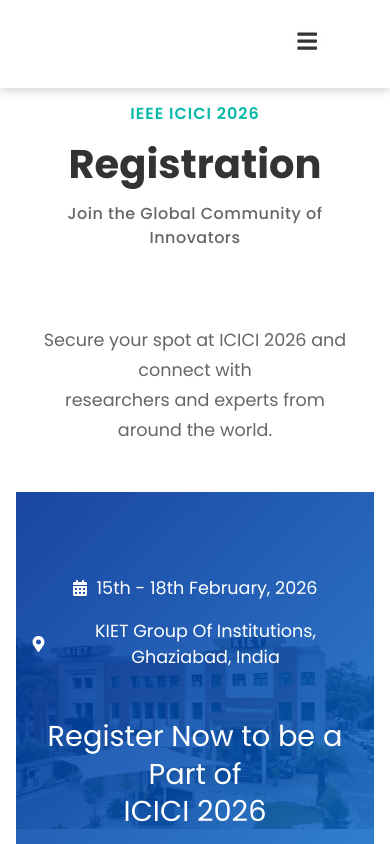
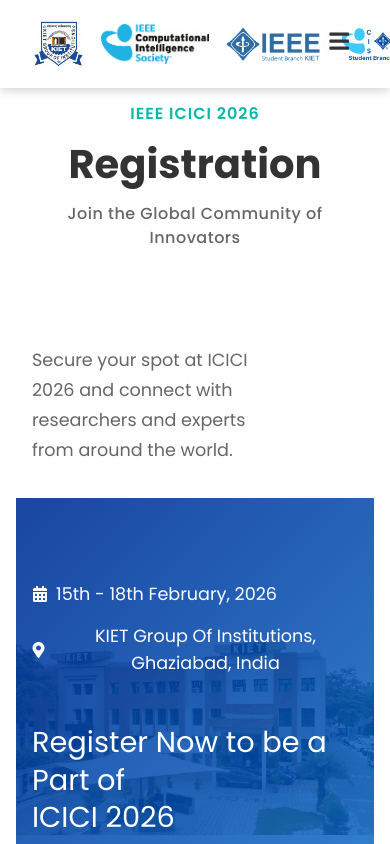
Before and after one commit to ArnavBhardwaj123/KIET_ICICI_2026, a React (Vite) app in the folder frontend/: page /registration in a window 390 px wide. Shown: the top 844 px of the page. Built offline with nearby package versions, Linux system fonts and the light colour scheme.

Commit message:
updated contact nd fixed responsiveness

```diff
--- a/frontend/src/components/Navbar.jsx
+++ b/frontend/src/components/Navbar.jsx
@@ -46,6 +46,7 @@
         style={{
           display: "flex",
           justifyContent: "space-between",
+          alignItems: "center",
           backgroundColor: "rgba(255, 255, 255, 0.95)",
           backdropFilter: "blur(10px)",
           position: "fixed",
@@ -53,13 +54,13 @@
           left: 0,
           right: 0,
           zIndex: 1000,
-          padding: "1.2rem 0",
+          padding: "1.2rem 2rem",
           boxShadow: "0 2px 10px rgba(0, 0, 0, 0.1)",
           width: "100%",
         }}
       >
-        {/* Logo Container - Separate */}
-        {/* <div style={{ display: "flex", alignItems: "center", gap: "1rem", padding: "0 2rem" }}>
+        {/* Logo Container */}
+        <div style={{ display: "flex", alignItems: "center", gap: "1rem" }}>
           <img
             src="/images/KIET-LOGO.png"
             alt="KIET Logo"
@@ -93,17 +94,14 @@
               width: "auto",
             }}
           />
-        </div> */}
+        </div>
 
-        {/* Links Container - Separate */}
+        {/* Links Container */}
         <div
           style={{
             display: "flex",
             alignItems: "center",
             gap: "2rem",
-            maxWidth: "1200px",
-            padding: "0 2rem",
-            margin: "0 2rem 0 auto"
           }}
         >
           {/* Desktop Navigation */}
@@ -302,36 +300,6 @@
           onClick={closeMenu}
         />
       )}
-
-      {/* Custom styles for mobile responsiveness */}
-      <style jsx>{`
-        @media (max-width: 768px) {
-          .nav-links {
-            display: none !important;
-          }
-
-          .mobile-menu-icon {
-            display: block !important;
-          }
-        }
-
-        @media (min-width: 769px) {
-          .nav-links {
-            display: flex !important;
-          }
-
-          .mobile-menu-icon {
-            display: none !important;
-          }
-        }
-
-        @media (max-width: 480px) {
-          .mobile-nav-overlay {
-            width: 100vw !important;
-            right: 0 !important;
-          }
-        }
-      `}</style>
     </>
   );
 }
--- a/frontend/src/pages/registration.jsx
+++ b/frontend/src/pages/registration.jsx
@@ -1,7 +1,7 @@
 import React, { useState, useEffect } from "react";
 import Navbar from "../components/Navbar";
 import Footer from "../components/Footer";
-import { FaCalendarAlt, FaMapMarkerAlt } from "react-icons/fa";
+import { FaCalendarAlt, FaMapMarkerAlt, FaPhone, FaEnvelope } from "react-icons/fa";
 import "../App.css";
 
 const heroimage = "/images/KIET1.jpg";
@@ -10,7 +10,6 @@
   const [currentSlide, setCurrentSlide] = useState(0);
   const [progress, setProgress] = useState(0);
 
-  // Slider data - Same as home page
   const slides = [
     { id: 1, backgroundImage: heroimage },
     { id: 2, backgroundImage: heroimage },
@@ -18,7 +17,6 @@
     { id: 4, backgroundImage: heroimage },
   ];
 
-  // Auto-slide functionality with progress tracking
   useEffect(() => {
     let progressInterval;
     let slideInterval;
@@ -26,12 +24,7 @@
     const startProgress = () => {
       setProgress(0);
       progressInterval = setInterval(() => {
-        setProgress((prev) => {
-          if (prev >= 100) {
-            return 100;
-          }
-          return prev + 2;
-        });
+        setProgress((prev) => (prev >= 100 ? 100 : prev + 2));
       }, 100);
 
       slideInterval = setTimeout(() => {
@@ -70,138 +63,25 @@
     fontSize: "0.85rem",
   };
 
-  // Responsive styles
-  const getResponsiveStyles = () => {
-    const isMobile = window.innerWidth <= 768;
-    const isTablet = window.innerWidth <= 1024 && window.innerWidth > 768;
-
-    return {
-      heroSection: {
-        width: "100%",
-        height: isMobile ? "auto" : "100vh",
-        paddingTop: "90px",
-      },
-      topSection: {
-        backgroundColor: "white",
-        height: isMobile ? "auto" : "40%",
-        display: "flex",
-        alignItems: "center",
-        justifyContent: isMobile ? "center" : "space-between",
-        padding: isMobile ? "2rem 1rem" : "0 2rem",
-        position: "relative",
-        flexDirection: isMobile ? "column" : "row",
-        textAlign: isMobile ? "center" : "left",
-        gap: isMobile ? "2rem" : "0",
-        minHeight: isMobile ? "50vh" : "auto",
-      },
-      leftContent: {
-        flex: 1,
-        maxWidth: isMobile ? "100%" : "60%",
-        textAlign: isMobile ? "center" : "left",
-      },
-      rightContent: {
-        position: isMobile ? "relative" : "absolute",
-        right: isMobile ? "auto" : 0,
-        flex: 1,
-        maxWidth: isMobile ? "100%" : "45%",
-        display: "flex",
-        alignItems: "center",
-        justifyContent: isMobile ? "center" : "flex-start",
-        paddingTop: isMobile ? "0" : "4rem",
-        paddingLeft: isMobile ? "0" : "2rem",
-        paddingRight: isMobile ? "0" : "5rem",
-      },
-      title: {
-        color: "#333",
-        fontFamily: "Poppins",
-        fontSize: isMobile ? "2.5rem" : isTablet ? "3rem" : "3.8rem",
-        fontWeight: "bold",
-        lineHeight: "1.1",
-        margin: "0",
-        textAlign: isMobile ? "center" : "left",
-      },
-      bottomSection: {
-        position: "relative",
-        height: isMobile ? "auto" : "60%",
-        backgroundImage: `url(${slides[currentSlide].backgroundImage})`,
-        backgroundSize: "120%",
-        backgroundPosition: "center",
-        backgroundRepeat: "no-repeat",
-        display: "flex",
-        alignItems: "center",
-        padding: isMobile ? "2rem 1rem" : "0 4rem",
-        overflow: "hidden",
-        minHeight: isMobile ? "50vh" : "auto",
-      },
-      bottomTitle: {
-        fontFamily: "Poppins",
-        fontSize: isMobile ? "1.8rem" : "2.5rem",
-        fontWeight: "300",
-        margin: "0",
-        lineHeight: "1.3",
-        textAlign: isMobile ? "center" : "left",
-      },
-      contentWrapper: {
-        backgroundColor: "#f5f5f5",
-        padding: isMobile ? "2rem 1rem" : "4rem 2rem",
-        minHeight: "100vh",
-      },
-      mainContent: {
-        maxWidth: "1200px",
-        margin: "0 auto",
-        display: "flex",
-        flexDirection: isMobile ? "column" : "row",
-        gap: "2rem",
-      },
-      sidebar: {
-        width: isMobile ? "100%" : "300px",
-        display: "flex",
-        flexDirection: "column",
-        gap: "1rem",
-        marginBottom: isMobile ? "2rem" : "0",
-      },
-      sidebarCard: {
-        backgroundColor: "#4a5568",
-        borderRadius: "15px",
-        padding: "1.5rem",
-        color: "white",
-        width: "100%",
-      },
-      rightPanel: {
-        flex: 1,
-        backgroundColor: "white",
-        borderRadius: "15px",
-        padding: isMobile ? "1.5rem" : "2rem",
-        width: "100%",
-        maxWidth: "100%",
-        overflow: "hidden",
-      },
-      tableContainer: {
-        width: "100%",
-        overflowX: "auto",
-        marginBottom: "2rem",
-      },
-      table: {
-        width: "100%",
-        minWidth: isMobile ? "300px" : "100%",
-        borderCollapse: "collapse",
-        fontFamily: "Poppins",
-        fontSize: isMobile ? "0.8rem" : "0.95rem",
-      },
-    };
-  };
-
-  const styles = getResponsiveStyles();
-
   return (
-    <div style={{ width: "100%", maxWidth: "100%", overflow: "hidden" }}>
+    <div>
       <Navbar />
       {/* Hero Section */}
-      <div className="hero-section" style={styles.heroSection}>
+      <div className="hero-section" style={{ width: "100%", height: "100vh", paddingTop: "90px" }}>
         {/* Top White Section */}
-        <div style={styles.topSection}>
+        <div
+          style={{
+            backgroundColor: "white",
+            height: "40%",
+            display: "flex",
+            alignItems: "center",
+            justifyContent: "space-between",
+            padding: "0 2rem",
+            position: "relative",
+          }}
+        >
           {/* Left Content */}
-          <div style={styles.leftContent}>
+          <div style={{ flex: 1, maxWidth: "60%", textAlign: "left" }}>
             <p
               style={{
                 color: "#05B8A8",
@@ -214,7 +94,17 @@
             >
               IEEE ICICI 2026
             </p>
-            <h1 style={styles.title}>
+            <h1
+              style={{
+                color: "#333",
+                fontFamily: "Poppins",
+                fontSize: "3.8rem",
+                fontWeight: "bold",
+                lineHeight: "1.1",
+                margin: "0",
+                textAlign: "left",
+              }}
+            >
               Registration
             </h1>
             <p
@@ -225,7 +115,7 @@
                 fontWeight: "500",
                 margin: "1rem 0 0 0",
                 letterSpacing: "0.5px",
-                textAlign: window.innerWidth <= 768 ? "center" : "left",
+                textAlign: "left",
               }}
             >
               Join the Global Community of Innovators
@@ -233,7 +123,18 @@
           </div>
 
           {/* Right Content */}
-          <div style={styles.rightContent}>
+          <div style={{
+            position: "absolute",
+            right: 0,
+            flex: 1,
+            maxWidth: "45%",
+            display: "flex",
+            alignItems: "center",
+            justifyContent: "flex-start",
+            paddingTop: "4rem",
+            paddingLeft: "2rem",
+            paddingRight: "5rem",
+          }}>
             <div
               style={{
                 color: "#666",
@@ -241,7 +142,7 @@
                 fontSize: "1.1rem",
                 lineHeight: "1.7",
                 margin: "0",
-                textAlign: window.innerWidth <= 768 ? "center" : "left",
+                textAlign: "left",
               }}
             >
               <div>Secure your spot at ICICI 2026 and connect with</div>
@@ -251,7 +152,20 @@
         </div>
 
         {/* Bottom Blue Tech Section - Slider */}
-        <div style={styles.bottomSection}>
+        <div
+          style={{
+            position: "relative",
+            height: "60%",
+            backgroundImage: `url(${slides[currentSlide].backgroundImage})`,
+            backgroundSize: "120%",
+            backgroundPosition: "center",
+            backgroundRepeat: "no-repeat",
+            display: "flex",
+            alignItems: "center",
+            padding: "0 4rem",
+            overflow: "hidden",
+          }}
+        >
           {/* Blue Overlay */}
           <div
             style={{
@@ -268,13 +182,13 @@
           {/* Content */}
           <div style={{ position: "relative", zIndex: 2, color: "white", width: "100%" }}>
             <div style={{ marginBottom: "3rem" }}>
-              <div style={{ display: "flex", alignItems: "center", gap: "0.5rem", marginBottom: "1rem", justifyContent: window.innerWidth <= 768 ? "center" : "flex-start" }}>
+              <div style={{ display: "flex", alignItems: "center", gap: "0.5rem", marginBottom: "1rem" }}>
                 <FaCalendarAlt style={{ color: "white" }} />
                 <p style={{ fontFamily: "Poppins", fontSize: "1.1rem", margin: "0" }}>
                   15th - 18th February, 2026
                 </p>
               </div>
-              <div style={{ display: "flex", alignItems: "center", gap: "0.5rem", justifyContent: window.innerWidth <= 768 ? "center" : "flex-start" }}>
+              <div style={{ display: "flex", alignItems: "center", gap: "0.5rem" }}>
                 <FaMapMarkerAlt style={{ color: "white" }} />
                 <p style={{ fontFamily: "Poppins", fontSize: "1.1rem", margin: "0" }}>
                   KIET Group Of Institutions, Ghaziabad, India
@@ -282,7 +196,7 @@
               </div>
             </div>
             <div>
-              <h2 style={styles.bottomTitle}>
+              <h2 style={{ fontFamily: "Poppins", fontSize: "2.5rem", fontWeight: "300", margin: "0", lineHeight: "1.3", textAlign: "left" }}>
                 Register Now to be a Part of<br />
                 ICICI 2026
               </h2>
@@ -304,11 +218,11 @@
       </div>
 
       {/* Registration Content */}
-      <div style={styles.contentWrapper}>
-        <div className="responsive-row" style={styles.mainContent}>
+      <div style={{ backgroundColor: "#f5f5f5", padding: "4rem 2rem", minHeight: "100vh" }}>
+        <div className="responsive-row" style={{ maxWidth: "1200px", margin: "0 auto", display: "flex", gap: "2rem" }}>
           {/* Left Sidebar */}
-          <div className="sidebar" style={styles.sidebar}>
-            <div style={styles.sidebarCard}>
+          <div className="sidebar" style={{ width: "300px", display: "flex", flexDirection: "column", gap: "1rem" }}>
+            <div style={{ backgroundColor: "#4a5568", borderRadius: "15px", padding: "1.5rem", color: "white" }}>
               <div style={{ backgroundColor: "#2d3748", borderRadius: "20px", padding: "0.5rem 1rem", fontSize: "0.8rem", fontFamily: "Poppins", fontWeight: "600", marginBottom: "1rem", textAlign: "center", letterSpacing: "1px" }}>
                 IMPORTANT DATES
               </div>
@@ -319,7 +233,7 @@
                 <p style={{ margin: "0.5rem 0" }}>Conference: 15th-18th February, 2026</p>
               </div>
             </div>
-            <div style={styles.sidebarCard}>
+            <div style={{ backgroundColor: "#4a5568", borderRadius: "15px", padding: "1.5rem", color: "white" }}>
               <div style={{ backgroundColor: "#2d3748", borderRadius: "20px", padding: "0.5rem 1rem", fontSize: "0.8rem", fontFamily: "Poppins", fontWeight: "600", marginBottom: "1rem", textAlign: "center", letterSpacing: "1px" }}>
                 CONFERENCE SECRETARIAT
               </div>
@@ -333,27 +247,25 @@
           </div>
 
           {/* Right Content Area */}
-          <div style={styles.rightPanel}>
+          <div style={{ flex: 1, backgroundColor: "white", borderRadius: "15px", padding: "2rem", textAlign: "left" }}>
             <div style={{ marginBottom: "2rem" }}>
-              <h1 style={{ fontFamily: "Poppins", fontSize: window.innerWidth <= 768 ? "2rem" : "2.5rem", color: "#333", margin: "0 0 1rem 0", fontWeight: "bold" }}>
+              <h1 style={{ fontFamily: "Poppins", fontSize: "2.5rem", color: "#333", margin: "0 0 1rem 0", fontWeight: "bold" }}>
                 REGISTRATION
               </h1>
               <p style={{ fontFamily: "Poppins", fontSize: "1rem", color: "#666", lineHeight: "1.6", margin: "0" }}>
-                At least one author of an accepted paper must register and present his / her paper at the conference.
-                <br />
-                Only accepted, registered, and presented papers will be considered for publication.
+                At least one author of an accepted paper must register and present his / her paper at the conference. Only accepted, registered, and presented papers will be considered for publication.
               </p>
             </div>
 
             <div style={{ marginBottom: "3rem" }}>
-              <h2 style={{ fontFamily: "Poppins", fontSize: window.innerWidth <= 768 ? "1.5rem" : "1.8rem", color: "#333", margin: "0 0 1.5rem 0", fontWeight: "600" }}>
+              <h2 style={{ fontFamily: "Poppins", fontSize: "1.8rem", color: "#333", margin: "0 0 1.5rem 0", fontWeight: "600" }}>
                 Registration Fees
               </h2>
 
               {/* Indian Authors Table */}
-              <h3 style={{ fontFamily: "Poppins", fontSize: window.innerWidth <= 768 ? "1.2rem" : "1.4rem", color: "#4299e1", margin: "0 0 1rem 0", fontWeight: "600" }}>Indian Authors</h3>
-              <div style={styles.tableContainer}>
-                <table style={styles.table}>
+              <h3 style={{ fontFamily: "Poppins", fontSize: "1.4rem", color: "#4299e1", margin: "0 0 1rem 0", fontWeight: "600" }}>Indian Authors</h3>
+              <div style={{ width: "100%", overflowX: "auto", marginBottom: "2rem" }}>
+                <table style={{ width: "100%", borderCollapse: "collapse", fontFamily: "Poppins" }}>
                   <thead>
                     <tr>
                       <th style={tableHeaderStyle}>Category</th>
@@ -371,9 +283,9 @@
               </div>
 
               {/* Foreign Authors Table */}
-              <h3 style={{ fontFamily: "Poppins", fontSize: window.innerWidth <= 768 ? "1.2rem" : "1.4rem", color: "#4299e1", margin: "2.5rem 0 1rem 0", fontWeight: "600" }}>Foreign Authors</h3>
-              <div style={styles.tableContainer}>
-                <table style={styles.table}>
+              <h3 style={{ fontFamily: "Poppins", fontSize: "1.4rem", color: "#4299e1", margin: "2.5rem 0 1rem 0", fontWeight: "600" }}>Foreign Authors</h3>
+              <div style={{ width: "100%", overflowX: "auto" }}>
+                <table style={{ width: "100%", borderCollapse: "collapse", fontFamily: "Poppins" }}>
                   <thead>
                     <tr>
                       <th style={tableHeaderStyle}>Category</th>
@@ -390,6 +302,31 @@
                 </table>
               </div>
             </div>
+
+            {/* Accommodation Section */}
+            <div>
+              <h2 style={{ fontFamily: "Poppins", fontSize: "1.8rem", color: "#333", margin: "0 0 1.5rem 0", fontWeight: "600" }}>
+                Accommodation
+              </h2>
+              <div style={{ backgroundColor: "#f8f9fa", borderRadius: "12px", padding: "1.5rem", border: "1px solid #e9ecef", textAlign: "center" }}>
+                <p style={{ fontFamily: "Poppins", fontSize: "1rem", color: "#666", lineHeight: "1.6", margin: "0 0 1rem 0" }}>
+                  Limited Rooms are available for participants/Guests (on Payment basis). The availability of rooms will be First-Come First-Serve basis.
+                </p>
+                <p style={{ fontFamily: "Poppins", fontSize: "1rem", color: "#666", lineHeight: "1.6", margin: "0" }}>
+                  For more details, kindly contact the following Person:
+                </p>
+                <div style={{ marginTop: "1rem", paddingTop: "1rem", borderTop: "1px solid #e9ecef", display: "flex", flexDirection: "column", alignItems: "center" }}>
+                  <h4 style={{ fontFamily: "Poppins", fontSize: "1.2rem", color: "#333", margin: "0 0 0.5rem 0", fontWeight: "600" }}>Mr. Gagan Kumar Singh</h4>
+                  <p style={{ display: "flex", alignItems: "center", gap: "0.5rem", fontFamily: "Poppins", color: "#666", margin: "0.5rem 0" }}>
+                    <FaPhone /> +91-8318670117
+                  </p>
+                  <p style={{ display: "flex", alignItems: "center", gap: "0.5rem", fontFamily: "Poppins", color: "#666", margin: "0" }}>
+                    <FaEnvelope /> gagan.singh@kiet.edu
+                  </p>
+                </div>
+              </div>
+            </div>
+
           </div>
         </div>
       </div>
```
Also changed, not shown: frontend/src/App.css (+22 -0 lines), frontend/src/components/Footer.jsx (+5 -5 lines), frontend/src/pages/committee.jsx (+4 -4 lines), frontend/src/pages/contact.jsx (+100 -40 lines), frontend/src/pages/papersubmission.jsx (+2 -24 lines).
